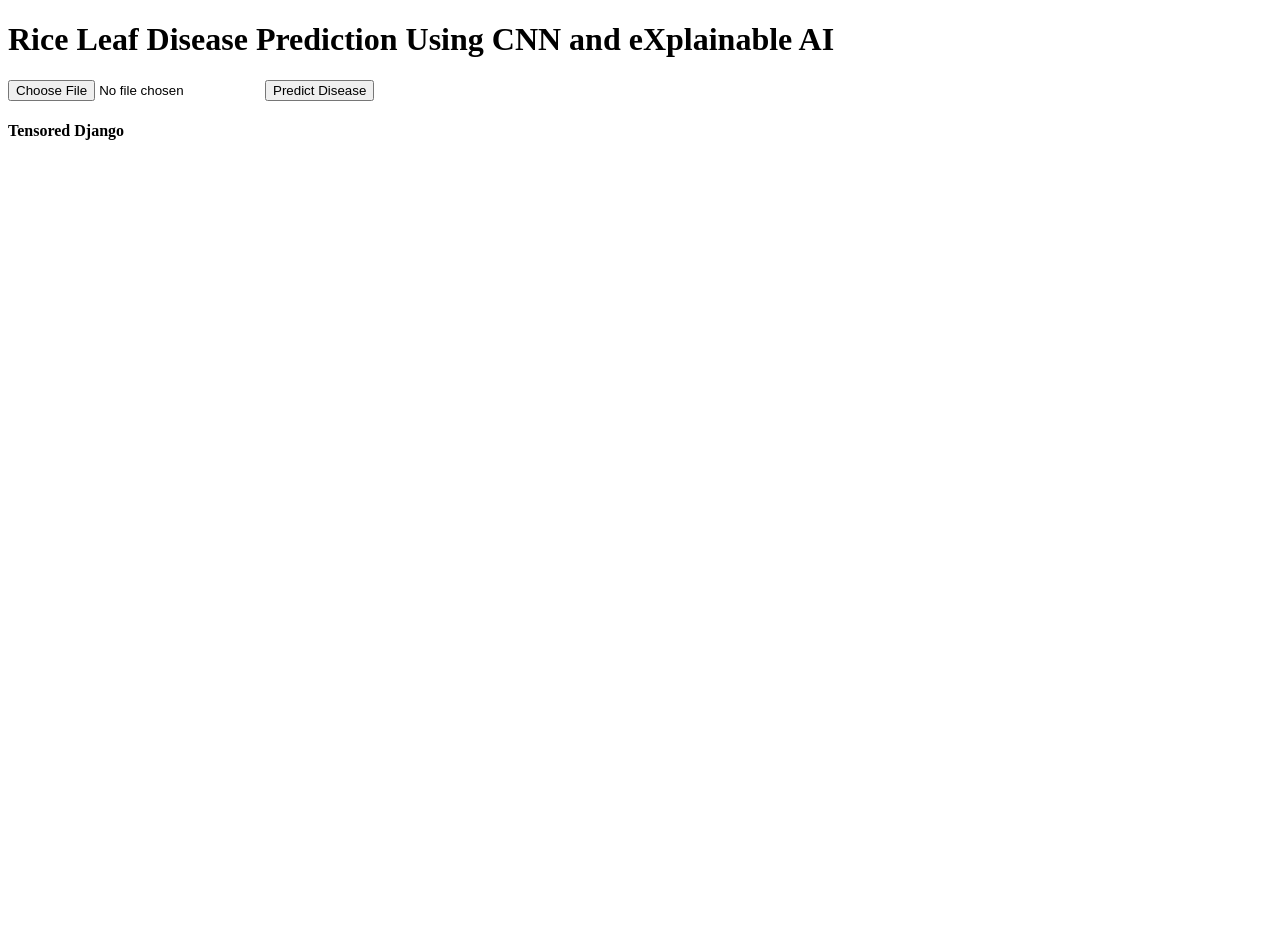
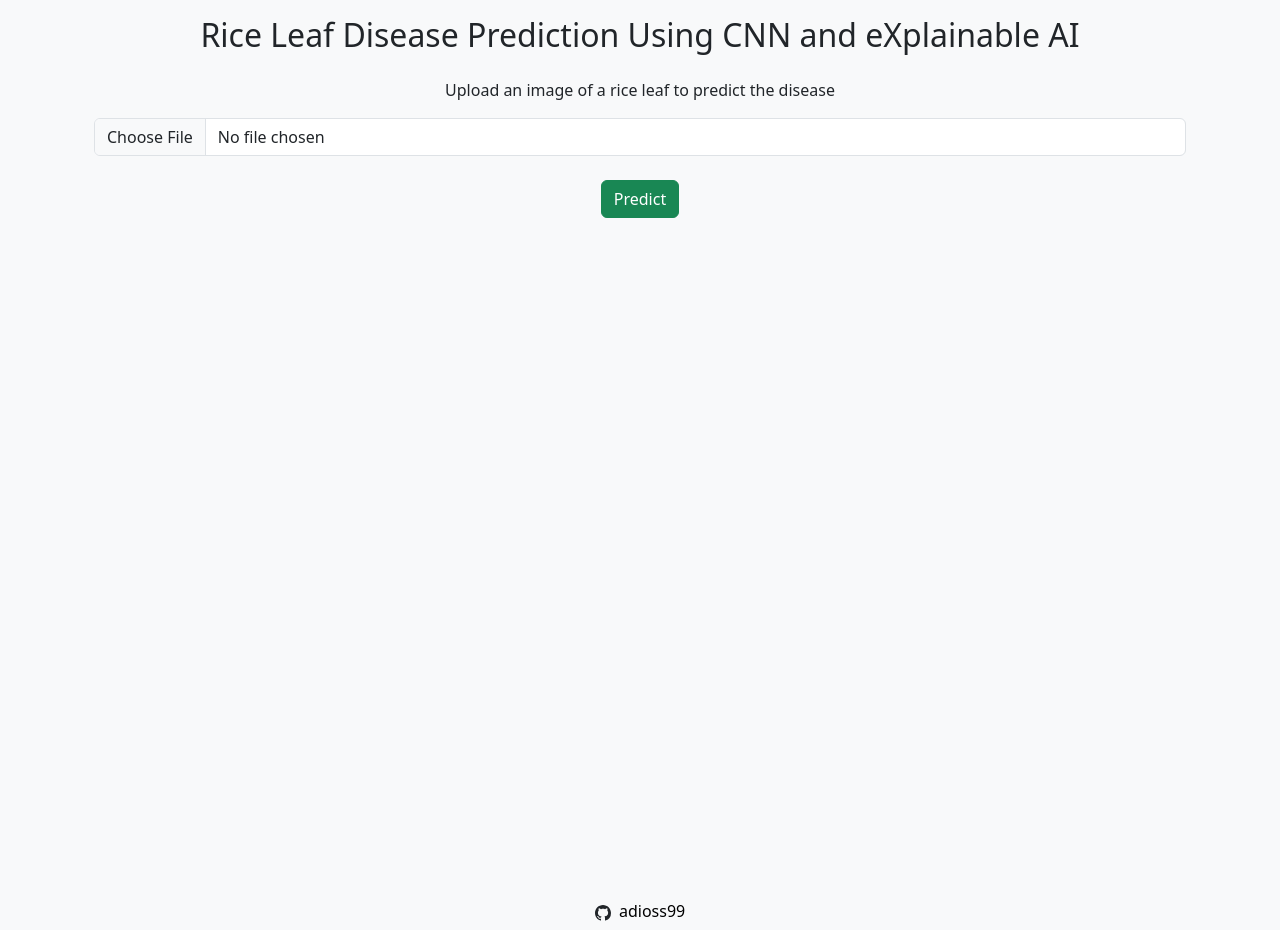
Before and after one commit to adioss99/Django_CNN_XAI, a Django app: page / in a window 1280 px wide. Before the commit the page ends 800 px from the top, so only its background shows below. Run offline with Django 5.2, Linux system fonts and the light colour scheme.

Commit message:
update style and compress images

```diff
--- a/core/views.py
+++ b/core/views.py
@@ -8,11 +8,21 @@ from django.core.files.storage import FileSystemStorage
 from django.conf import settings
 
 import os
+import io
+from PIL import Image  # Import Pillow
 
 class CustomFileSystemStorage(FileSystemStorage):
   def get_available_name(self, name, max_length=None):
     self.delete(name)
     return name
+
+def compress_image(image):
+  img = Image.open(image)
+  img = img.convert('RGB')  # Ensure image is in RGB mode
+  output_io_stream = io.BytesIO()
+  img.save(output_io_stream, format='JPEG', quality=70)  # Adjust quality as needed
+  output_io_stream.seek(0)
+  return InMemoryUploadedFile(output_io_stream, 'ImageField', image.name, 'image/jpeg', output_io_stream.getbuffer().nbytes, None)
 
 def index(req):
   prediction = ''
@@ -22,24 +32,29 @@ def index(req):
   try:
     # save the image
     image = req.FILES["image"]
-    if image.content_type not in ['image/jpeg', 'image/png','image/jepg']:
-      return TemplateResponse(req, 'index.html', {
-        'Error': 'Only JPEG and PNG files are allowed',
-      })
-    _image = fss.save(image.name, image)
-    path = str(settings.MEDIA_ROOT) + "/" + image.name
+    print('print========')
+    if image.content_type not in ['image/jpeg', 'image/png', 'image/jepg']:
+        return TemplateResponse(req, 'index.html', {
+            'Error': 'Only JPEG and PNG files are allowed',
+        })
+
+    # Compress the image
+    compressed_image = compress_image(image)
+
+    _image = fss.save(compressed_image.name, compressed_image)
+    path = str(settings.MEDIA_ROOT) + "/" + compressed_image.name
     image_url = fss.url(_image)
 
     result = get_heatmap(path)
     visualized = save_and_display_gradcam(path, result[0], cam_path=path)
 
-    return TemplateResponse(req, 'index.html',{
-      'prediction': result[1][0],
-      'confident': result[1][1],
-      'image_url': image_url,
-    })
+    return TemplateResponse(req, 'index.html', {
+        'prediction': result[1][0],
+        'confident': result[1][1],
+        'image_url': image_url,
+      })
 
   except MultiValueDictKeyError:
-    return TemplateResponse(req, 'index.html',{
-      'title': 'Error',
+    return TemplateResponse(req, 'index.html', {
+        'title': 'Error',
     })
--- a/templates/index.html
+++ b/templates/index.html
@@ -6,45 +6,48 @@
     <meta http-equiv="X-UA-Compatible" content="IE=edge" />
     <meta name="viewport" content="width=device-width, initial-scale=1.0" />
     <title>CNN Image Prediction Tool</title>
-    {% comment %}
-    <link rel="stylesheet" href="{% static 'css/main.css' %}" />
-    {% endcomment %}
+    <link href="https://cdn.jsdelivr.net/npm/bootstrap@5.3.3/dist/css/bootstrap.min.css" rel="stylesheet" integrity="sha384-QWTKZyjpPEjISv5WaRU9OFeRpok6YctnYmDr5pNlyT2bRjXh0JMhjY6hW+ALEwIH" crossorigin="anonymous" />
   </head>
 
-  <body>
-    <div class="header">
-      <h1><span>Rice Leaf Disease Prediction Using CNN and eXplainable AI</span></h1>
-    </div>
-
-    <form method="POST" enctype="multipart/form-data">
+  <body class="bg-light">
+    <header class="container-md">
+      <h2 class="my-3 text-center">Rice Leaf Disease Prediction Using CNN and eXplainable AI</h2>
+    </header>
+    <section class="container-md my-4 min-vh-100">
+      <p class="text-center">Upload an image of a rice leaf to predict the disease</p>
+      <form method="POST" enctype="multipart/form-data" class="container-md" id="form">
         {% csrf_token %}
-      <input class="custom-file-upload" type="file" accept=".jpg,.jpeg,.png" name="image" id="file" />
-      <button class="compress_image" type="submit" id="submitBtn">Predict Disease</button>
-      <div class="status">
-        <p id="message">{{ message }}</p>
-      </div>
+        <input class="form-control" type="file" accept=".jpg,.jpeg,.png" name="image" id="inputGroupFile02" placeholder="Upload an image of a rice leaf to predict the disease" />
+        <section class="text-center mt-4" id="inputGroupFileAddon02">
+          <button type="submit" id="submitBtn" class="mx-auto btn btn-success">Predict</button>
+        </section>
       </form>
-
-    <div class="wrapper">
+      <div class="container-md">
         {% if prediction %}
-      <div class="info_container">
-        <h5>Prediction: <span class="name">{{ prediction }} ({{ confident }})</span></h5>
+        <div class="info_container d-block text-center">
+          <h5 class="mx-auto d-block text-center">Prediction: <span class="name">{{ prediction }} ({{ confident }})</span></h5>
         </div>
         {% endif %} {% if image_url %}
-      <img src="{{ image_url }}" alt="Uploaded Image" width="300px" />
+        <img src="{{ image_url }}" alt="Uploaded Image" class="img-fluid rounded mx-auto d-block" width="280px" />
         {% endif %} {% if Error %}
         <div class="info_container">
           <h3>Prediction: <span class="name">{{ Error }}</span></h3>
         </div>
         {% endif %}
       </div>
+    </section>
 
-    <div class="header">
-      <h4><span>Tensored </span>Django</h4>
-    </div>
-
-    {% comment %}
-    <script src="{% static 'js/main.js' %}"></script>
-    {% endcomment %}
+    <footer class="container-md mt-4">
+      <h6 class="mx-auto text-center">
+        <svg xmlns="http://www.w3.org/2000/svg" width="16" height="16" fill="currentColor" class="bi bi-github" viewBox="0 0 16 16">
+          <path
+            d="M8 0C3.58 0 0 3.58 0 8c0 3.54 2.29 6.53 5.47 7.59.4.07.55-.17.55-.38 0-.19-.01-.82-.01-1.49-2.01.37-2.53-.49-2.69-.94-.09-.23-.48-.94-.82-1.13-.28-.15-.68-.52-.01-.53.63-.01 1.08.58 1.23.82.72 1.21 1.87.87 2.33.66.07-.52.28-.87.51-1.07-1.78-.2-3.64-.89-3.64-3.95 0-.87.31-1.59.82-2.15-.08-.2-.36-1.02.08-2.12 0 0 .67-.21 2.2.82.64-.18 1.32-.27 2-.27s1.36.09 2 .27c1.53-1.04 2.2-.82 2.2-.82.44 1.1.16 1.92.08 2.12.51.56.82 1.27.82 2.15 0 3.07-1.87 3.75-3.65 3.95.29.25.54.73.54 1.48 0 1.07-.01 1.93-.01 2.2 0 .21.15.46.55.38A8.01 8.01 0 0 0 16 8c0-4.42-3.58-8-8-8"
+          />
+        </svg>
+        <a class="ms-1 text-decoration-none text-black" href="https://github.com/adioss99" target="_blank"> adioss99 </a>
+      </h6>
+    </footer>
+    <script src="https://cdn.jsdelivr.net/npm/@popperjs/core@2.11.8/dist/umd/popper.min.js" integrity="sha384-I7E8VVD/ismYTF4hNIPjVp/Zjvgyol6VFvRkX/vR+Vc4jQkC+hVqc2pM8ODewa9r" crossorigin="anonymous"></script>
+    <script src="https://cdn.jsdelivr.net/npm/bootstrap@5.3.3/dist/js/bootstrap.min.js" integrity="sha384-0pUGZvbkm6XF6gxjEnlmuGrJXVbNuzT9qBBavbLwCsOGabYfZo0T0to5eqruptLy" crossorigin="anonymous"></script>
   </body>
 </html>
```
Lines whose indentation alone changed are shown as unchanged.
